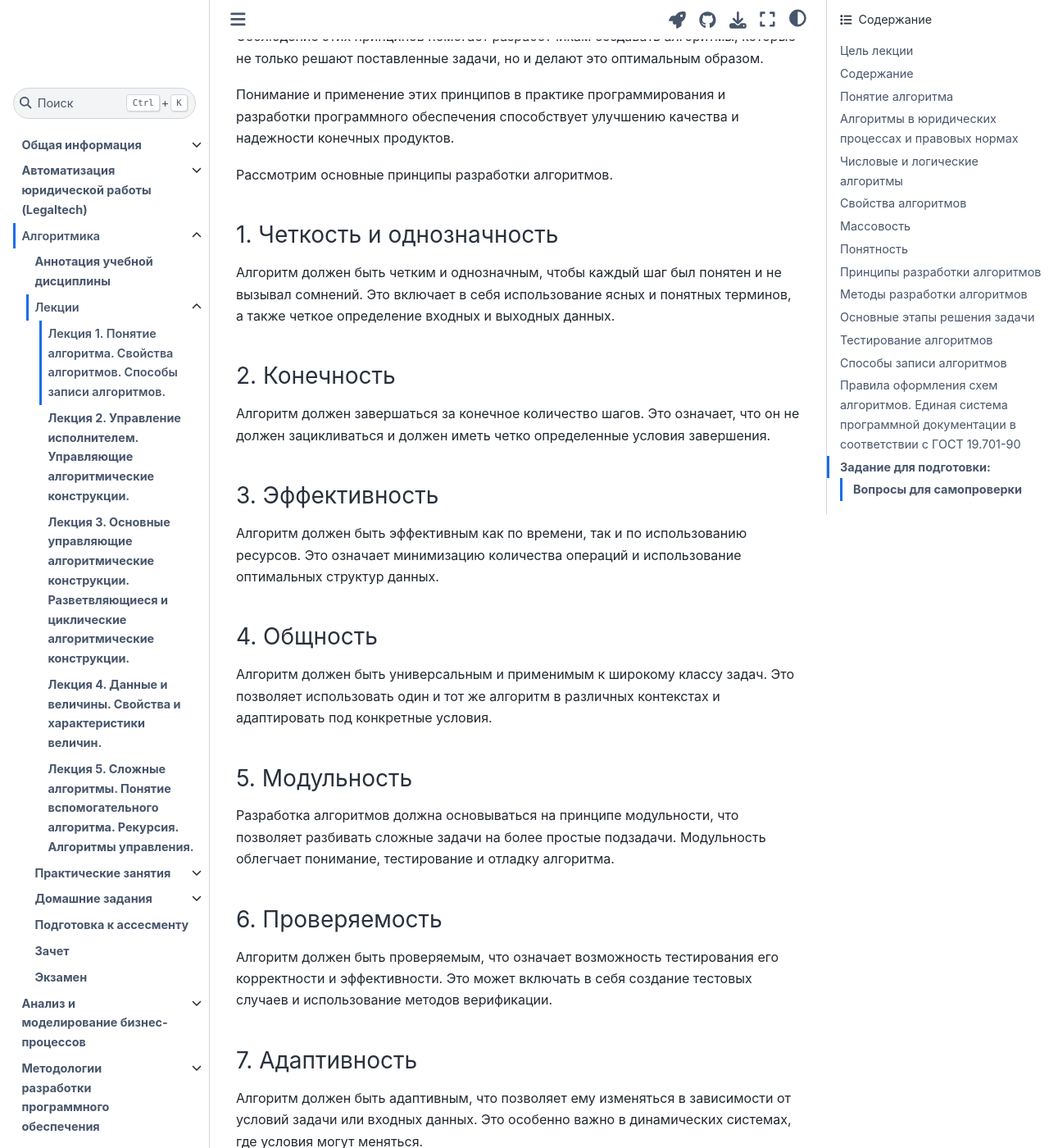
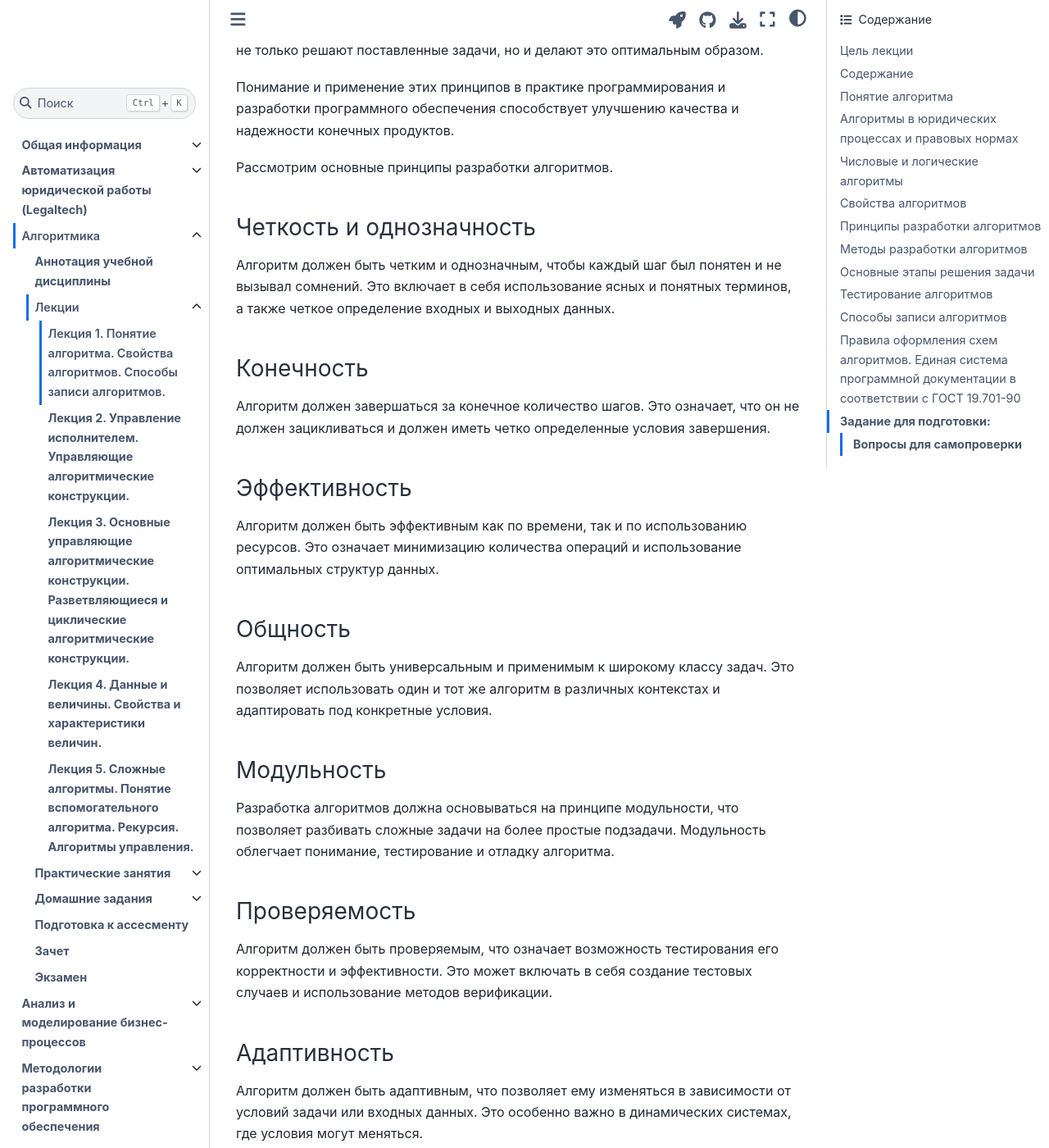
Before and after one commit to msal-tech/msal-tech, a Jupyter Book: the page built from book/algorithmics/lecture/01.md, in a window 1280 px wide and 1400 px high, scrolled down 10072 px. Shown: the whole window at 82% size. Built offline with Jupyter Book 1.0.4 settings and Sphinx 7.4.7 and the Sphinx Book theme 1.1.4, drawn with Linux system fonts in a browser that asks for light colours.

Commit message:
Добавлено: Лекция 1 по Алгоритмике

```diff
--- a/book/algorithmics/lecture/01.md
+++ b/book/algorithmics/lecture/01.md
@@ -648,10 +648,10 @@ determine_jurisdiction(price, dispute_type, parties)
 ### Результативность (конечность)
 Алгоритм должен завершаться за конечное число шагов и выдавать результат (или сообщение об отсутствии решения).
 
-## Массовость
+### Массовость
 Алгоритм применим к множеству однотипных задач, а не к одной конкретной. Например, алгоритм сортировки работает для любого набора чисел.
 
-## Понятность
+### Понятность
 Шаги должны быть доступны для выполнения исполнителем (человеком, компьютером, роботом).
 
 +++ {"editable": true, "slideshow": {"slide_type": "slide"}}
@@ -666,31 +666,31 @@ determine_jurisdiction(price, dispute_type, parties)
 
 Рассмотрим основные принципы разработки алгоритмов.
 
-### 1. Четкость и однозначность
+### Четкость и однозначность
 Алгоритм должен быть четким и однозначным, чтобы каждый шаг был понятен и не вызывал сомнений.
 Это включает в себя использование ясных и понятных терминов, а также четкое определение входных и выходных данных.
 
-### 2. Конечность
+### Конечность
 Алгоритм должен завершаться за конечное количество шагов.
 Это означает, что он не должен зацикливаться и должен иметь четко определенные условия завершения.
 
-### 3. Эффективность
+### Эффективность
 Алгоритм должен быть эффективным как по времени, так и по использованию ресурсов.
 Это означает минимизацию количества операций и использование оптимальных структур данных.
 
-### 4. Общность
+### Общность
 Алгоритм должен быть универсальным и применимым к широкому классу задач.
 Это позволяет использовать один и тот же алгоритм в различных контекстах и адаптировать под конкретные условия.
 
-### 5. Модульность
+### Модульность
 Разработка алгоритмов должна основываться на принципе модульности, что позволяет разбивать сложные задачи на более простые подзадачи.
 Модульность облегчает понимание, тестирование и отладку алгоритма.
 
-### 6. Проверяемость
+### Проверяемость
 Алгоритм должен быть проверяемым, что означает возможность тестирования его корректности и эффективности.
 Это может включать в себя создание тестовых случаев и использование методов верификации.
 
-### 7. Адаптивность
+### Адаптивность
 Алгоритм должен быть адаптивным, что позволяет ему изменяться в зависимости от условий задачи или входных данных.
 Это особенно важно в динамических системах, где условия могут меняться.
 
```
